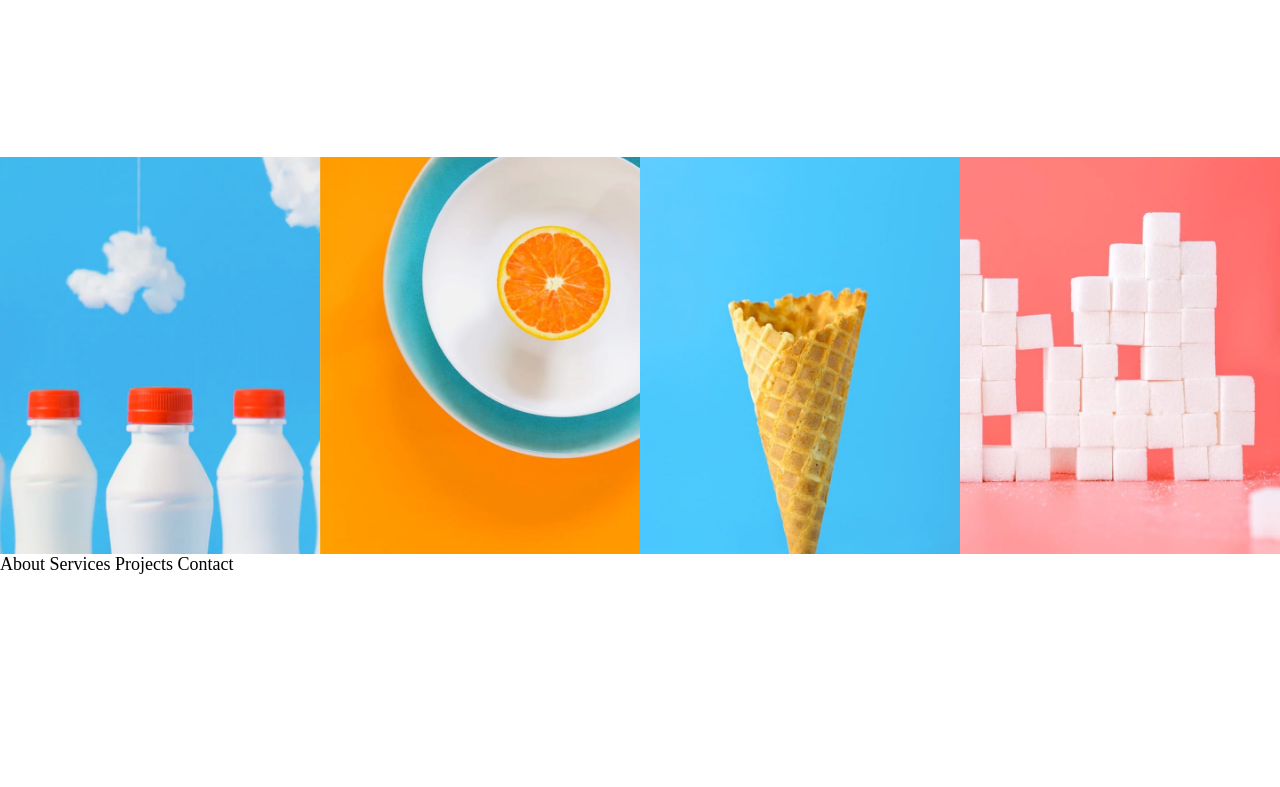
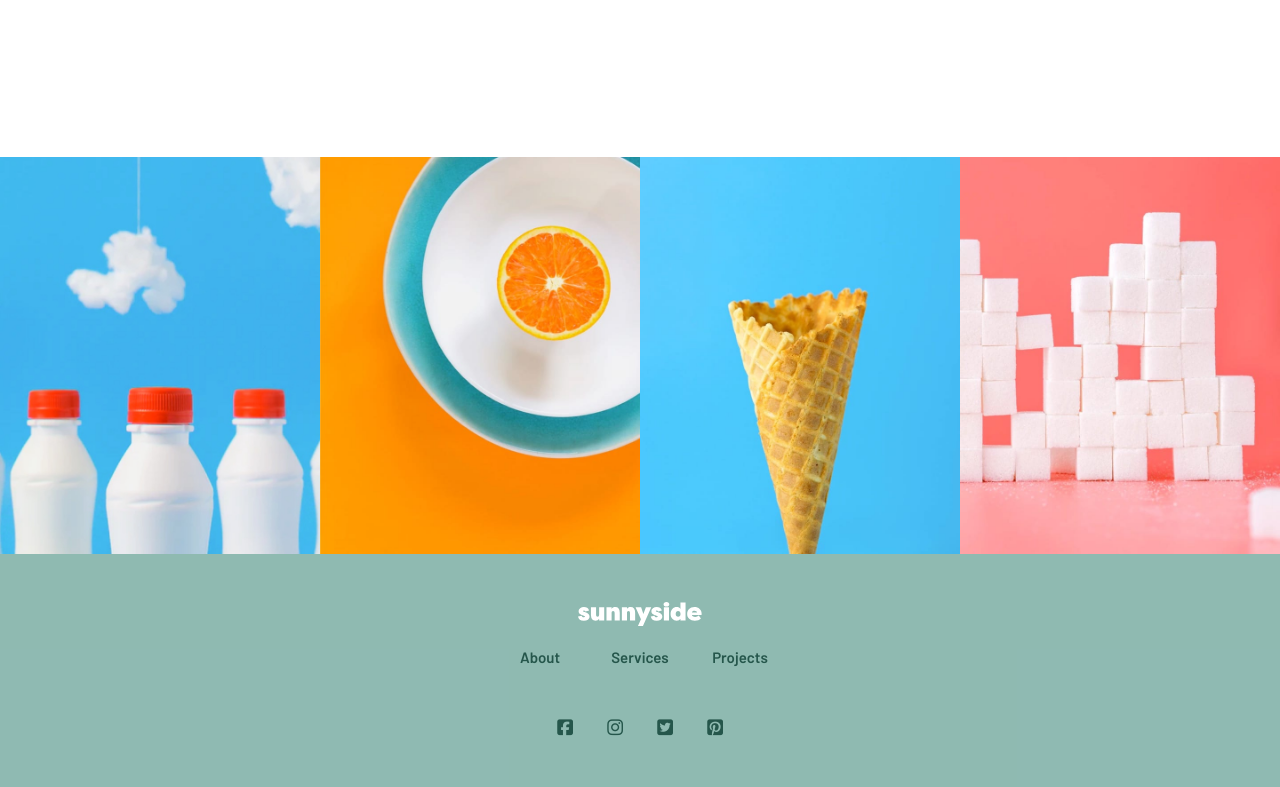
Before and after one commit to PedroUchoa/Sunnyside-agency-landpage, a plain HTML site: page index.html in a window 1280 px wide. Shown: the part 2908-3695 px from the top of the page. Before the commit the page ends 3483 px from the top, so only its background shows below. Drawn offline with Linux system fonts and the light colour scheme.

Commit message:
Subindo arquivos finalizados

```diff
--- a/css/style.css
+++ b/css/style.css
@@ -286,11 +286,57 @@ nav h1 img {
     padding-top: 1rem;
 }
 
-.images-section{
-    display:grid;
+.images-section {
+    display: grid;
     grid-template-columns: 1fr 1fr 1fr 1fr;
 }
 
-.images-section img{
+.images-section img {
     width: 100%;
 }
+
+footer {
+    background-color: hsl(168, 34%, 41%, 60%);
+    text-align: center;
+}
+
+.final-section {
+    width: 300px;
+    margin: 0 auto;
+    padding: 3rem 0;
+
+}
+
+.menu-footer {
+    list-style: none;
+    display: grid;
+    grid-template-columns: 1fr 1fr 1fr;
+    padding-top: 1rem;
+
+}
+
+.menu-footer li a{
+    color: var(--Dark-desaturated-cyan);
+    text-decoration: none;
+    font-family: 'Barlow', sans-serif;
+    font-weight: 600;
+    font-size: 15px;
+}
+
+.social-section{
+    list-style: none;
+    display: grid;
+    grid-template-columns: 50px 50px 50px 50px;
+    text-align: center;
+    width: 200px;
+    margin: 0 auto;
+    padding-top: 50px;
+}
+
+.social-section li a{
+    color: var(--Dark-desaturated-cyan);
+}
+
+.menu-footer li a:hover, .social-section li a:hover{
+    color: white;
+}
--- a/index.html
+++ b/index.html
@@ -7,6 +7,7 @@
   <!-- displays site properly based on user's device -->
 
   <link rel="icon" type="image/png" sizes="32x32" href="./images/favicon-32x32.png">
+  <script src="https://kit.fontawesome.com/ca1ab590f9.js" crossorigin="anonymous"></script>
 
   <title>Frontend Mentor | Sunnyside agency landing page</title>
 
@@ -113,11 +114,30 @@
     </section>
   </main>
 
-  About
-  Services
-  Projects
-  Contact
-
+  <footer>
+    <section class="final-section">
+      <img src="images/logo.svg" alt="">
+      <ul class="menu-footer">
+        <li><a href="#">About</a></li>
+        <li><a href="#">Services</a></li>
+        <li><a href="#">Projects</a></li>
+      </ul>
+      <ul class="social-section">
+        <li>
+          <a href="#"><i class="fa-brands fa-facebook-square"></i></a>
+        </li>
+        <li>
+          <a href="#"><i class="fa-brands fa-instagram"></i></a>
+        </li>
+        <li>
+          <a href="#"><i class="fa-brands fa-twitter-square"></i></a>
+        </li>
+        <li>
+          <a href="#"><i class="fa-brands fa-pinterest-square"></i></a>
+        </li>
+      </ul>
+    </section>
+  </footer>
 
 </body>
 
```
